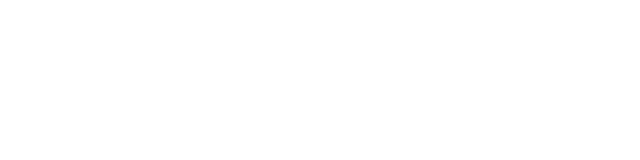
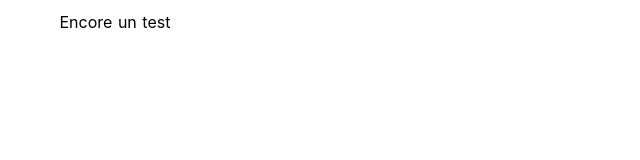
Before and after one commit to GlevDev/Chrono-muscu, a Nuxt app: page / in a window 1280 px wide. Shown: the top 160 px of the page, without its empty margins (0-640 px from the left). Built offline with nearby package versions, Linux system fonts and the light colour scheme.

Commit message:
nouveau test

```diff
--- a/pages/index.vue
+++ b/pages/index.vue
@@ -1,6 +1,6 @@
 <template>
   <v-container>
-
+    <div>Encore un test</div>
   </v-container>
 </template>
 
```
